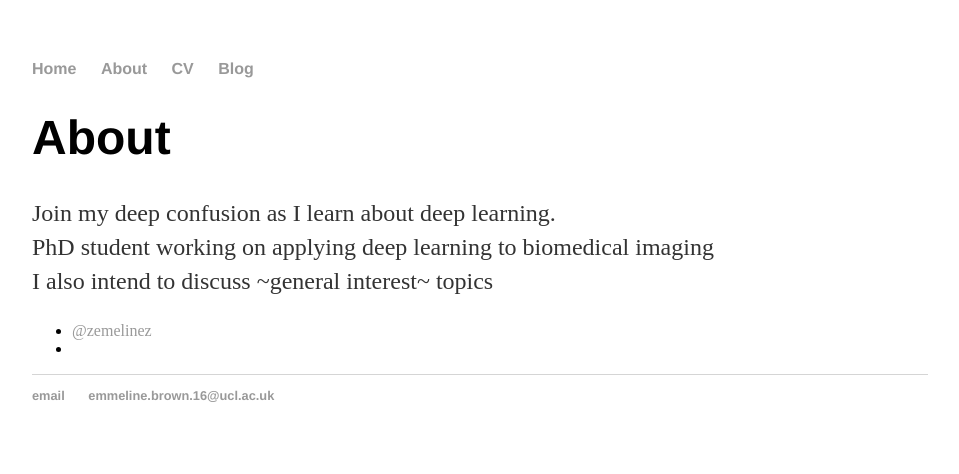
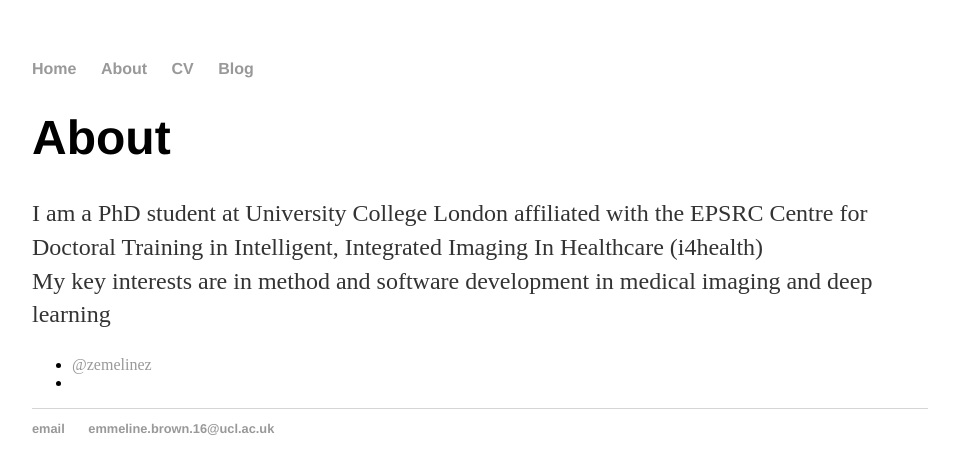
Before and after one commit to emmeline-brown/archive_emmeline-brown.github.io, a Jekyll site: the page built from about/index.html, in a window 1280 px wide. Shown: the top 474 px of the page, without its empty margins (160-1119 px from the left). Built offline with Jekyll 4.4.1, drawn with Linux system fonts in a browser that asks for light colours.

Commit message:
Update index.html

```diff
--- a/about/index.html
+++ b/about/index.html
@@ -5,9 +5,10 @@ title: About Emmeline and this blog
 
 		<div class="about">
 			<h1>About</h1>
-			<p>Join my deep confusion as I learn about deep learning.<br />
-				PhD student working on applying deep learning to biomedical imaging<br />
-				I also intend to discuss ~general interest~ topics
+			<p>I am a PhD student at University College London affiliated with the EPSRC Centre for Doctoral Training in Intelligent, Integrated Imaging In Healthcare (i4health) <br />
+				My key interests are in method and software development in medical imaging and deep learning  <br />
+
+
       </p>
 
 			<ul class="contacts">
```
